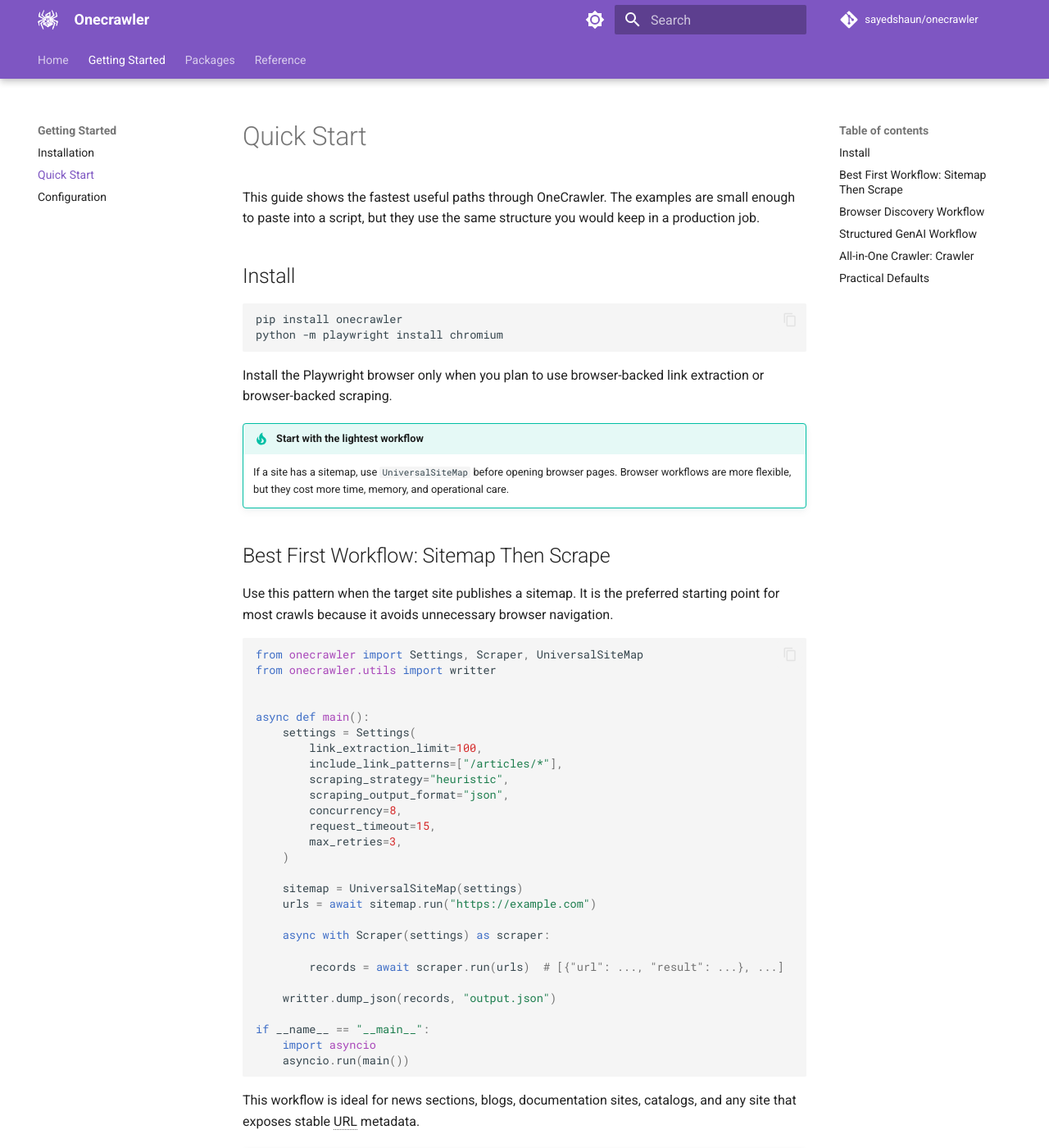
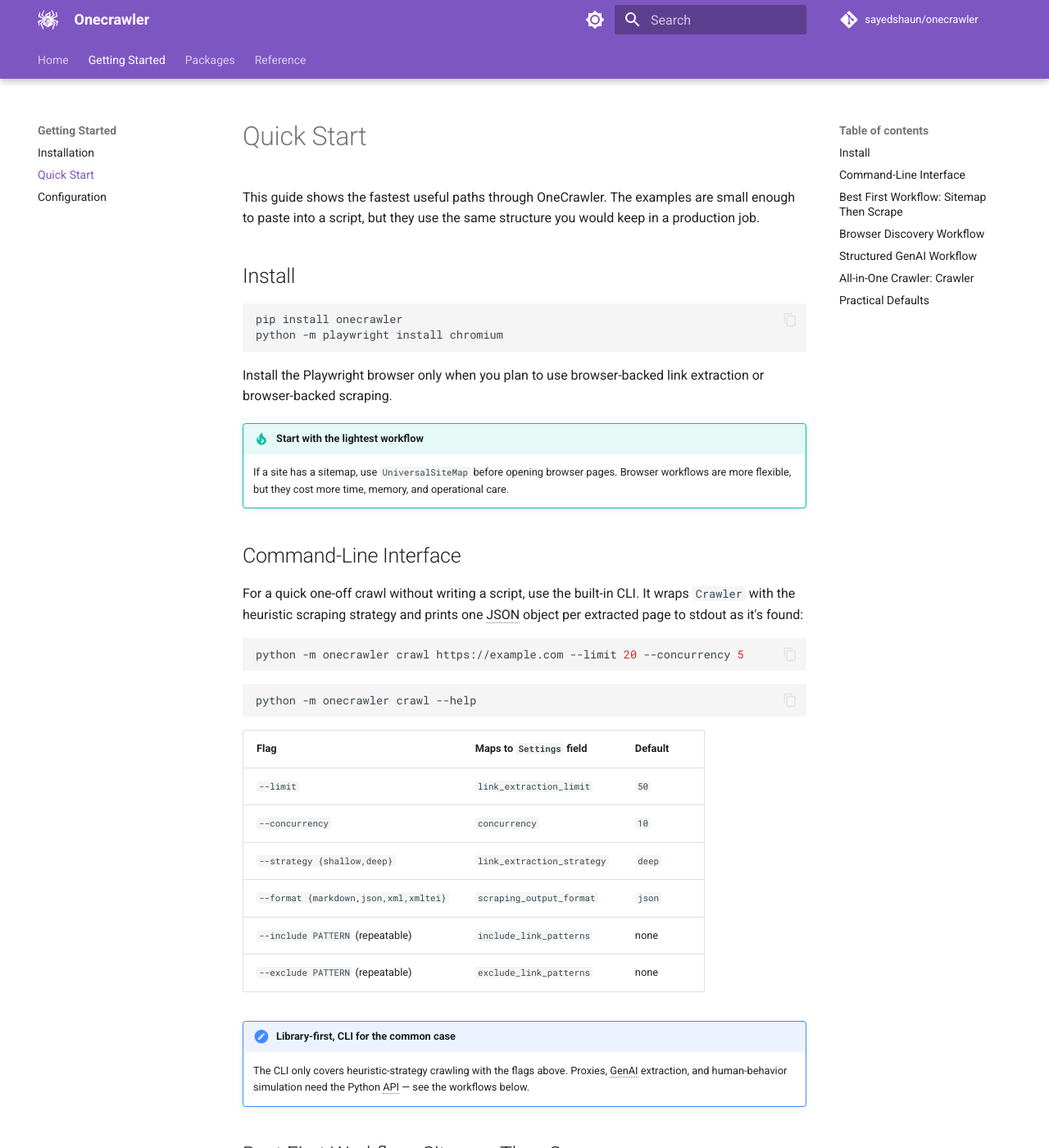
Before and after one commit to sayedshaun/onecrawler, an MkDocs documentation site: the page built from docs/quick-start.md, in a window 1280 px wide and 1400 px high. Shown: the whole window at 82% size. Built offline with MkDocs 1.6.1 and Material for MkDocs 9.7.7, drawn with Linux system fonts in a browser that asks for light colours; comment, search, counter and statistics services are not loaded.

Commit message:
docs: document the crawl CLI in README and quick-start guide
Adds a Command-Line Interface section to both, a Docker-specific one-liner
under Docker Support, and a CLI link in the README's top nav row.

````diff
--- a/docs/quick-start.md
+++ b/docs/quick-start.md
@@ -22,6 +22,34 @@ extraction or browser-backed scraping.
     If a site has a sitemap, use `UniversalSiteMap` before opening browser pages.
     Browser workflows are more flexible, but they cost more time, memory, and
     operational care.
+
+## Command-Line Interface
+
+For a quick one-off crawl without writing a script, use the built-in CLI. It
+wraps `Crawler` with the heuristic scraping strategy and prints one JSON
+object per extracted page to stdout as it's found:
+
+```bash
+python -m onecrawler crawl https://example.com --limit 20 --concurrency 5
+```
+
+```bash
+python -m onecrawler crawl --help
+```
+
+| Flag | Maps to `Settings` field | Default |
+|------|---------------------------|---------|
+| `--limit` | `link_extraction_limit` | `50` |
+| `--concurrency` | `concurrency` | `10` |
+| `--strategy {shallow,deep}` | `link_extraction_strategy` | `deep` |
+| `--format {markdown,json,xml,xmltei}` | `scraping_output_format` | `json` |
+| `--include PATTERN` (repeatable) | `include_link_patterns` | none |
+| `--exclude PATTERN` (repeatable) | `exclude_link_patterns` | none |
+
+!!! note "Library-first, CLI for the common case"
+    The CLI only covers heuristic-strategy crawling with the flags above.
+    Proxies, GenAI extraction, and human-behavior simulation need the Python
+    API — see the workflows below.
 
 ## Best First Workflow: Sitemap Then Scrape
 
````
Also changed, not shown: README.md (+18 -1 lines).
